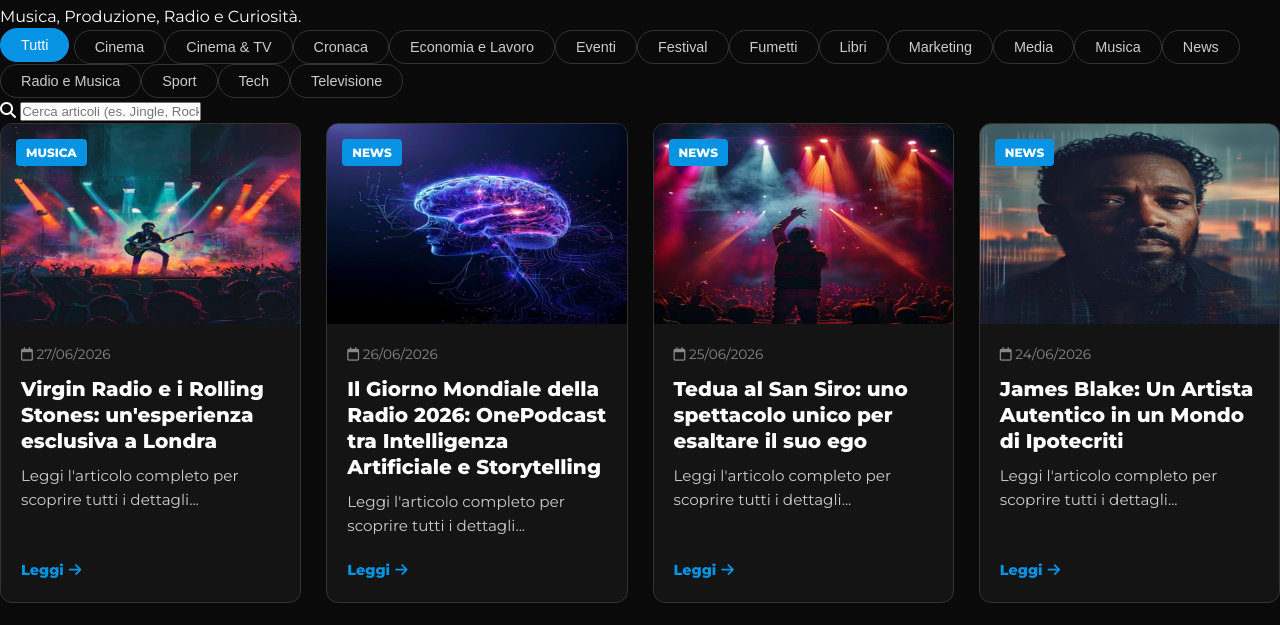
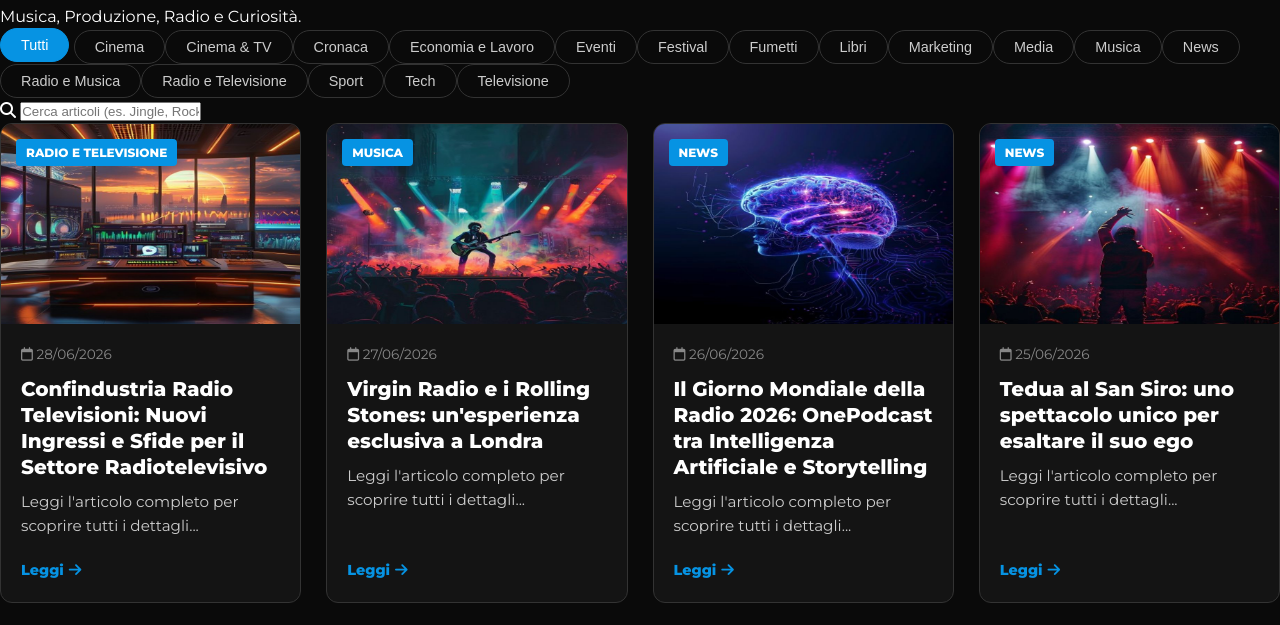
Before and after one commit to Rickym2025/fausto-fusetti-links, a plain HTML site: page blog/index.html in a window 1280 px wide. Shown: the part 119-744 px from the top of the page. Drawn offline with Linux system fonts and the light colour scheme; a script that the page names is missing.

Commit message:
Update blog index: new post confindustria-radio-televisioni-nuovi-ingressi-e-sfide

```diff
--- a/blog/index.html
+++ b/blog/index.html
@@ -195,6 +195,21 @@
     <!-- PUNTO DI INIEZIONE PER N8N: NON TOCCARE L'ID 'articles-list' -->
     <div class="articles-grid" id="articles-list">
 
+        <!-- ARTICOLO confindustria-radio-televisioni-nuovi-ingressi-e-sfide -->
+        <a href="confindustria-radio-televisioni-nuovi-ingressi-e-sfide.html" class="article-card-link" data-cat="Radio e Televisione" style="display:block; text-decoration:none; color:inherit;">
+            <article class="article-card">
+                <div class="card-img" style="background-image: url('img/confindustria-radio-televisioni-nuovi-ingressi-e-sfide.jpg')">
+                    <span class="card-cat">Radio e Televisione</span>
+                </div>
+                <div class="card-content">
+                    <div class="card-meta"><span><i class="far fa-calendar"></i> 28/06/2026</span></div>
+                    <h2 class="card-title">Confindustria Radio Televisioni: Nuovi Ingressi e Sfide per il Settore Radiotelevisivo</h2>
+                    <p class="card-excerpt">Leggi l'articolo completo per scoprire tutti i dettagli...</p>
+                    <div class="read-btn">Leggi <i class="fas fa-arrow-right"></i></div>
+                </div>
+            </article>
+        </a>
+
         <!-- ARTICOLO virgin-radio-e-i-rolling-stones -->
         <a href="virgin-radio-e-i-rolling-stones.html" class="article-card-link" data-cat="Musica" style="display:block; text-decoration:none; color:inherit;">
             <article class="article-card">
```
